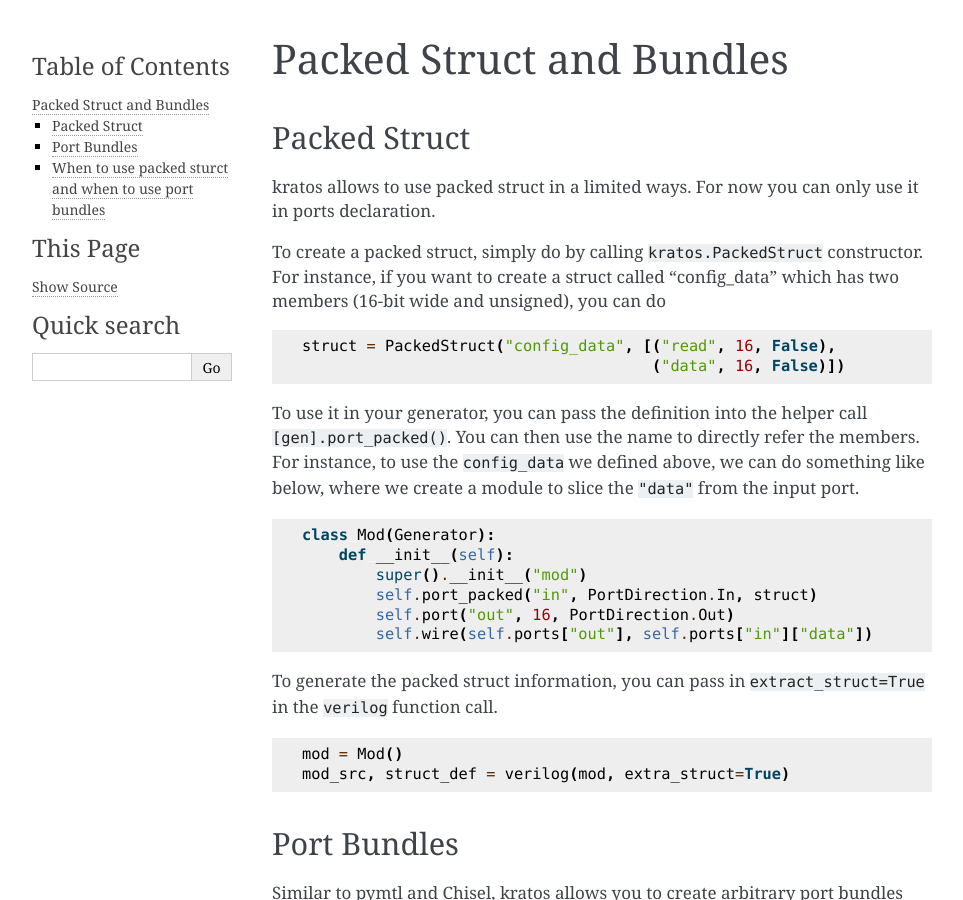
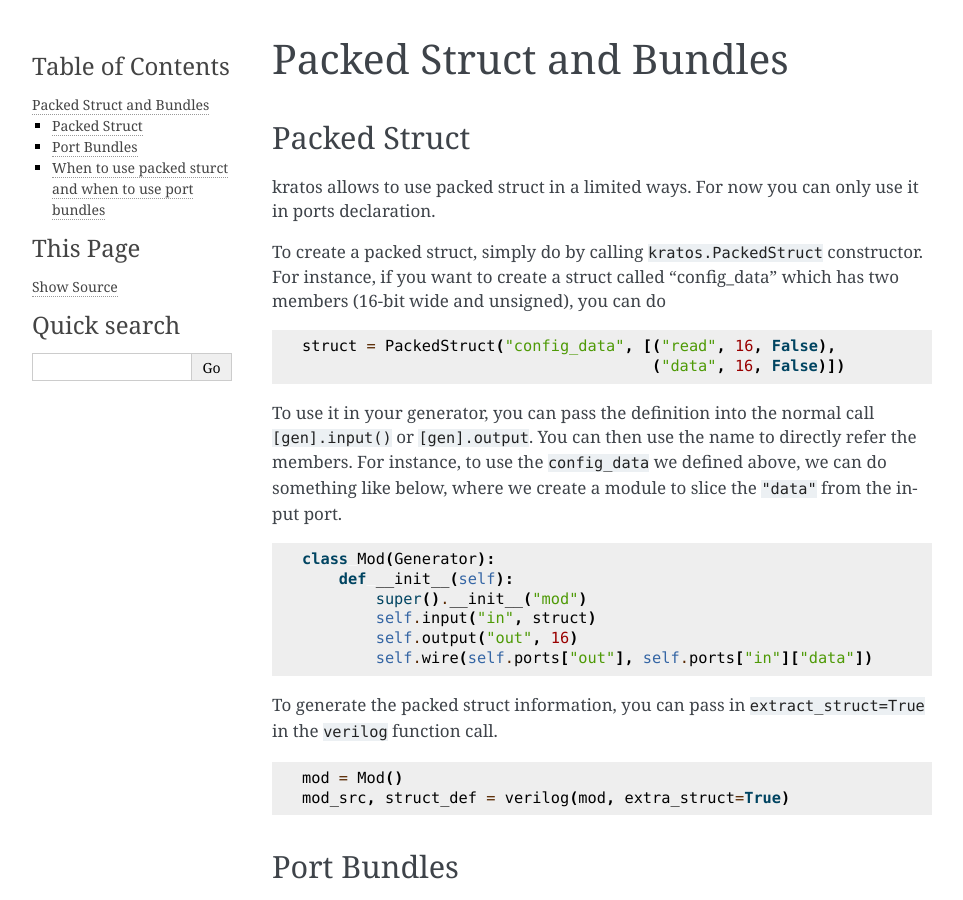
Before and after one commit to Kuree/kratos, a Sphinx documentation site: the page built from docs/advanced/struct.rst, in a window 1280 px wide and 900 px high. Shown: the whole window, without its empty margins (148-1111 px from the left). Built offline with Sphinx 7.4.7, drawn with Linux system fonts in a browser that asks for light colours.

Commit message:
unify packed struct port creation

```diff
--- a/docs/advanced/struct.rst
+++ b/docs/advanced/struct.rst
@@ -18,7 +18,7 @@ can do
                                           ("data", 16, False)])
 
 To use it in your generator, you can pass the definition into the
-helper call ``[gen].port_packed()``. You can then use the name
+normal call ``[gen].input()`` or ``[gen].output``. You can then use the name
 to directly refer the members. For instance, to use the ``config_data``
 we defined above, we can do something like below, where we create
 a module to slice the ``"data"`` from the input port.
@@ -28,8 +28,8 @@ a module to slice the ``"data"`` from the input port.
     class Mod(Generator):
         def __init__(self):
             super().__init__("mod")
-            self.port_packed("in", PortDirection.In, struct)
-            self.port("out", 16, PortDirection.Out)
+            self.input("in", struct)
+            self.output("out", 16)
             self.wire(self.ports["out"], self.ports["in"]["data"])
 
 To generate the packed struct information, you can pass in
```
Also changed, not shown: 2 other files.
